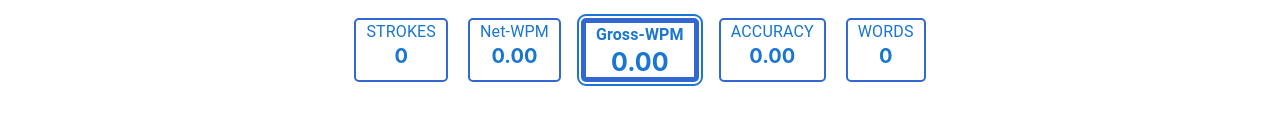
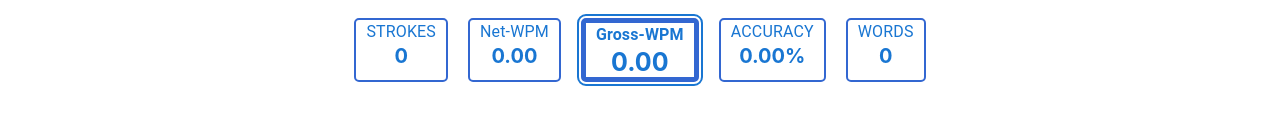
Before and after one commit to yaminiranga/typetest, a React (Create React App) app: page / in a window 1280 px wide. Shown: the part 156-290 px from the top of the page. Built offline with nearby package versions, Linux system fonts and the light colour scheme.

Commit message:
stats calcs corrected

```diff
--- a/src/App.js
+++ b/src/App.js
@@ -42,7 +42,7 @@ function App() {
         sx={{ py: 4 }}
         direction={'row'}
       >
-        <TypingArea onFocus={startbtn} setIsTyping={setIsType} setKeyStrokes={setKeyStrokes}></TypingArea>
+        <TypingArea onFocus={startbtn} setIsTyping={setIsType} setKeyStrokes={setKeyStrokes} setCorrectStrokes={setCorrectStrokes}></TypingArea>
       </Stack>
       <StartButton toggle={toggleStartBtn} isStartBtn={startbtn}></StartButton>
       <Footer></Footer>
--- a/src/components/Timer.js
+++ b/src/components/Timer.js
@@ -3,6 +3,7 @@ import { Box } from '@mui/material'
 
 export const Timer = (props) => {
     const startTimer = props.isStart
+    const setTimeMinute = props.setTimeMinute
 
     const [seconds, setSeconds] = useState(0)
     const [minutes, setMinutes] = useState(0)
@@ -14,8 +15,7 @@ export const Timer = (props) => {
         if (startTimer) {
             interval = setInterval(() => {
                 setTotalSecs(prev => prev + 1)
-                props.setTimeMinute((totalSecs + 1) / 60)
-
+                setTimeMinute((totalSecs + 1) / 60)
                 setSeconds(prev => {
                     if (prev === 59) {
                         setMinutes(prevMinutes => prevMinutes + 1)
@@ -27,7 +27,7 @@ export const Timer = (props) => {
             }, 1000)
         }
         return () => clearInterval(interval)
-    }, [startTimer])
+    }, [startTimer, totalSecs])
 
     // const resetButton = () => {
     //     setMinutes(0)
--- a/src/components/TypingArea.js
+++ b/src/components/TypingArea.js
@@ -6,6 +6,7 @@ export const TypingArea = (props) => {
     const onFocus = props.onFocus
     const setIsTyping = props.setIsTyping
     const setKeyStrokes = props.setKeyStrokes
+    const setCorrectStrokes = props.setCorrectStrokes
     //  let textString = []//'Type here you lil shee!!\0'.split('')
     const [textString, setTextString] = useState([]);
 
@@ -71,8 +72,8 @@ export const TypingArea = (props) => {
                     color = event.key === content[index].letter ? 'green' : 'red'
                     setIndex(index => index + 1)
                     updateColorAtIndex(index, color)
+                    setCorrectStrokes(prev => color === 'green' ? prev + 1 : prev)
                     console.log('index', index, 'pressedKey', event.key, 'content val', content[index].letter)
-
                 }
                 setKeyStrokes(prev => prev + 1)
 
@@ -80,6 +81,7 @@ export const TypingArea = (props) => {
                 if (index >= 0) {
                     setIndex(index => index - 1)
                     updateColorAtIndex(index - 1, 'black')
+                    setCorrectStrokes(prev => content[index - 1].color === 'green' ? prev - 1 : prev)
                     console.log('indexoo', index, 'pressedKeyoo', event.key, 'content valoo', content[index].letter)
                 }
             }
--- a/src/components/TypingSpeed.js
+++ b/src/components/TypingSpeed.js
@@ -3,8 +3,10 @@ import { Button, Stack, Typography } from '@mui/material'
 
 
 export const TypingSpeed = (props) => {
-    const totalWords = props.strokes ? props.strokes / 5 : 0
-    const correcttWords = 1000;
+
+    const wordLength = 5
+    const totalWords = props.strokes ? props.strokes / wordLength : 0
+    const correcttWords = props.correctStrokes / wordLength;
     const timeMinute = props.timeMinute;
 
     const grossWPM = totalWords && timeMinute ? (totalWords / timeMinute) : 0
@@ -23,8 +25,6 @@ export const TypingSpeed = (props) => {
     }
     return (
         <div>
-            {//timeMinute
-            }
             <Stack
                 direction={'row'}
                 spacing={'20px'}
@@ -38,7 +38,6 @@ export const TypingSpeed = (props) => {
                     <span  >
                         {props.strokes}
                     </span>
-
                 </span>
 
                 <span style={mySpanStyle}>
@@ -63,7 +62,7 @@ export const TypingSpeed = (props) => {
                 <span style={mySpanStyle} >
                     <Typography sx={{ color: 'primary.main' }}>ACCURACY</Typography>
                     <span  >
-                        {accuracy.toFixed(2)}
+                        {accuracy.toFixed(2)}%
                     </span>
                 </span>
 
```
